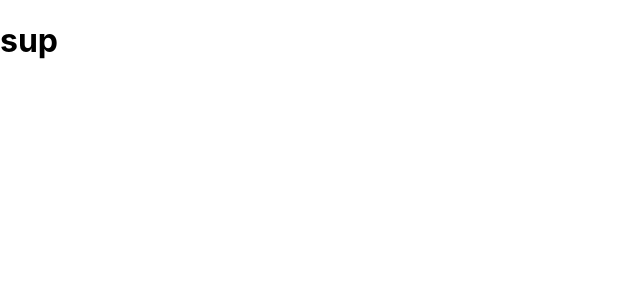
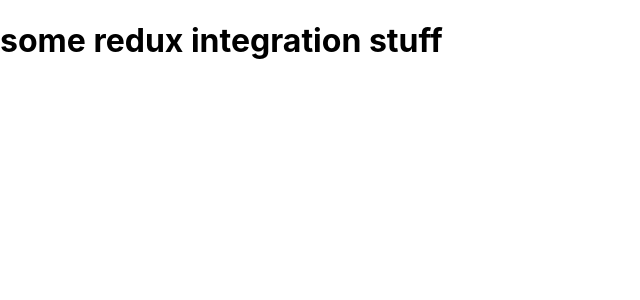
Before and after one commit to tonyallain/learntoreact, a React (Create React App) app: page / in a window 1280 px wide. Shown: the top 300 px of the page, without its empty margins (0-640 px from the left). Built offline with nearby package versions, Linux system fonts and the light colour scheme.

Commit message:
had to install react-redux

```diff
--- a/package.json
+++ b/package.json
@@ -5,6 +5,7 @@
   "dependencies": {
     "react": "^16.6.3",
     "react-dom": "^16.6.3",
+    "react-redux": "^6.0.0",
     "react-scripts": "2.1.1"
   },
   "scripts": {
--- a/src/App.js
+++ b/src/App.js
@@ -1,13 +1,18 @@
 import React, { Component } from 'react';
+import PropTypes from 'prop-types';
 
 class App extends Component {
     render() {
         return (
             <div className='App'>
-                <h1>sup</h1>
+                <h1>{this.props.message}</h1>
             </div>
         );
     }
 }
 
+App.propTypes = {
+    message: PropTypes.string.isRequired
+};
+
 export default App;
--- /dev/null
+++ b/src/containers/Game.js
@@ -0,0 +1,11 @@
+import { connect } from 'react-redux';
+
+import App from '../App';
+
+const mapStateToProps = state => ({
+    message: state.message
+});
+
+const Game = connect(mapStateToProps)(App);
+
+export default Game;
--- a/src/index.js
+++ b/src/index.js
@@ -1,12 +1,22 @@
 import React from 'react';
 import ReactDOM from 'react-dom';
+import { Provider } from 'react-redux';
+import { createStore } from 'redux';
 import './index.css';
-import App from './App';
+import Game from './containers/Game';
+import reducer from './reducers';
 import * as serviceWorker from './serviceWorker';
 
-ReactDOM.render(<App />, document.getElementById('root'));
+const store = createStore(reducer);
+
+ReactDOM.render(
+    <Provider store={store}>
+        <Game />
+    </Provider>,
+    document.getElementById('root')
+);
 
 // If you want your app to work offline and load faster, you can change
 // unregister() to register() below. Note this comes with some pitfalls.
 // Learn more about service workers: http://bit.ly/CRA-PWA
-serviceWorker.unregister();
+serviceWorker.register();
--- /dev/null
+++ b/src/reducers/index.js
@@ -0,0 +1,9 @@
+const initialState = {
+    message: `some redux integration stuff`
+};
+
+function reducer(state = initialState) {
+    return state;
+}
+
+export default reducer;
```
Also changed, not shown: 2 other files (tests, documents, lock files or other folders).
